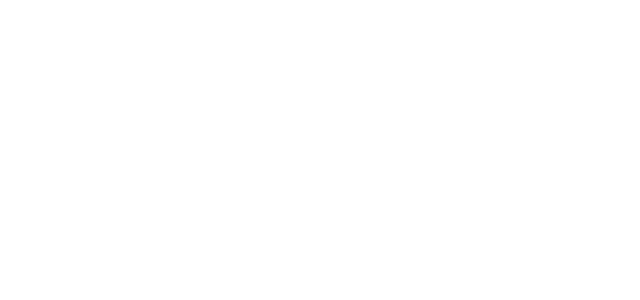
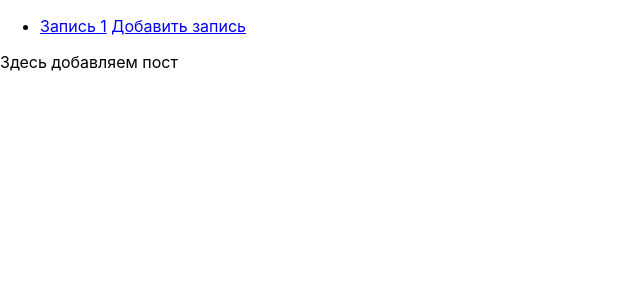
Before and after one commit to st63/react-test, a React (Create React App) app: page /add-post in a window 1280 px wide. Shown: the top 300 px of the page, without its empty margins (0-640 px from the left). Built offline with nearby package versions, Linux system fonts and the light colour scheme.

Commit message:
post/add-post

```diff
--- a/src/App.tsx
+++ b/src/App.tsx
@@ -1,12 +1,16 @@
 import React from "react";
 import "./App.css";
 import { BrowserRouter, Route } from "react-router-dom";
-import MainPage from './pages/MainPage/MainPage';
+import MainPage from "./pages/MainPage/MainPage";
+import AddPost from "./pages/posts/AddPost";
+import Post from "./pages/posts/Post";
 
 function App() {
   return (
     <BrowserRouter>
-      <Route path='/mainpage' component={MainPage} />
+      <Route path="/" component={MainPage} />
+      <Route path="/post" component={Post} />
+      <Route path="/add-post" component={AddPost} />
     </BrowserRouter>
   );
 }
--- a/src/pages/MainPage/MainPage.tsx
+++ b/src/pages/MainPage/MainPage.tsx
@@ -1,9 +1,14 @@
-import React from 'react';
+import React from "react";
+import { NavLink } from 'react-router-dom';
 
 const MainPage = () => {
-	return (
-		<div>MainPage</div>
-	)
-}
+  return (
+    <>
+      <ul>
+        <li><NavLink to="/post">Запись 1</NavLink> <NavLink to="/add-post"><span>Добавить запись</span></NavLink> </li>
+      </ul>
+    </>
+  );
+};
 
 export default MainPage;
--- /dev/null
+++ b/src/pages/posts/AddPost.tsx
@@ -0,0 +1,7 @@
+import React from "react";
+
+const AddPost = () => {
+  return <div>Здесь добавляем пост</div>;
+};
+
+export default AddPost;
--- /dev/null
+++ b/src/pages/posts/Post.tsx
@@ -0,0 +1,7 @@
+import React from "react";
+
+const Post = () => {
+  return <div>Здесь будет пост</div>;
+};
+
+export default Post;
```
